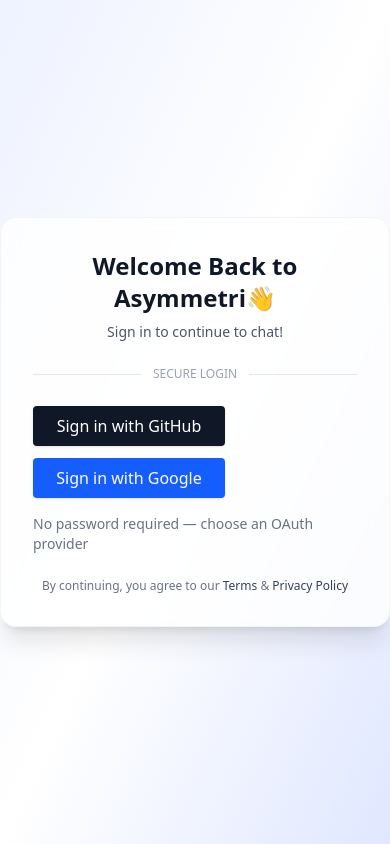
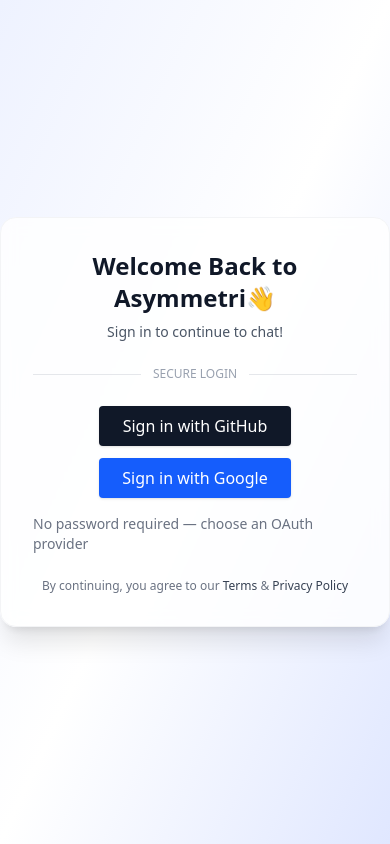
Before and after one commit to SrijanTrivedi00/Asymmetri-assignment, a Next.js app: page /login in a window 390 px wide. Built offline with nearby package versions, Linux system fonts and the light colour scheme; no server answers.

Commit message:
Sign up button centered for small screens

```diff
--- a/app/login/signin-client.tsx
+++ b/app/login/signin-client.tsx
@@ -36,7 +36,7 @@
 
   return (
     <div className="flex flex-col items-center gap-4">
-      <div className="flex flex-col sm:flex-row gap-3 w-full justify-center">
+      <div className="flex flex-col sm:flex-row gap-3 w-full justify-center items-center">
         <button
           className="w-48 px-4 py-2 bg-gray-900 text-white rounded shadow hover:bg-gray-800 cursor-pointer"
           onClick={() => signIn("github", { callbackUrl: "/home" })}
```
